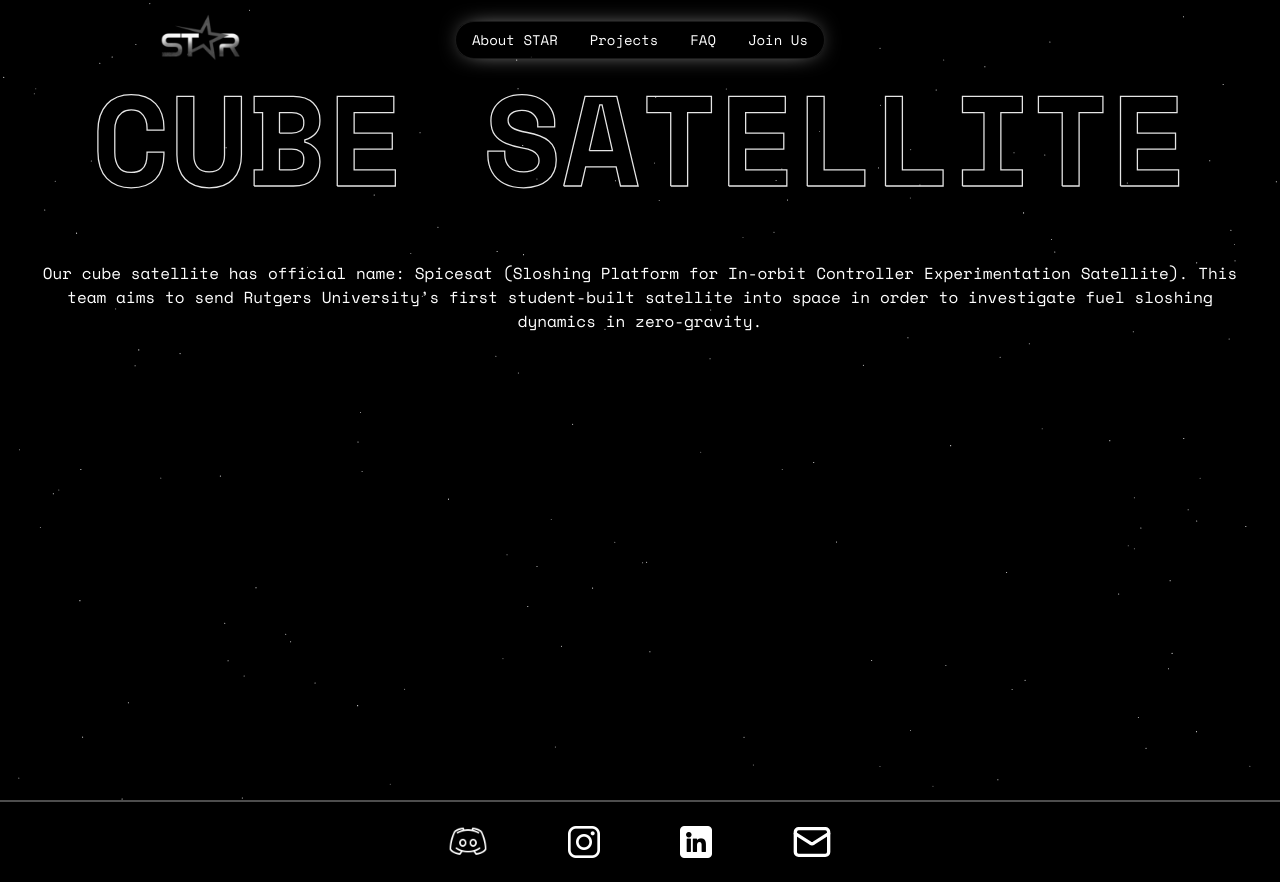
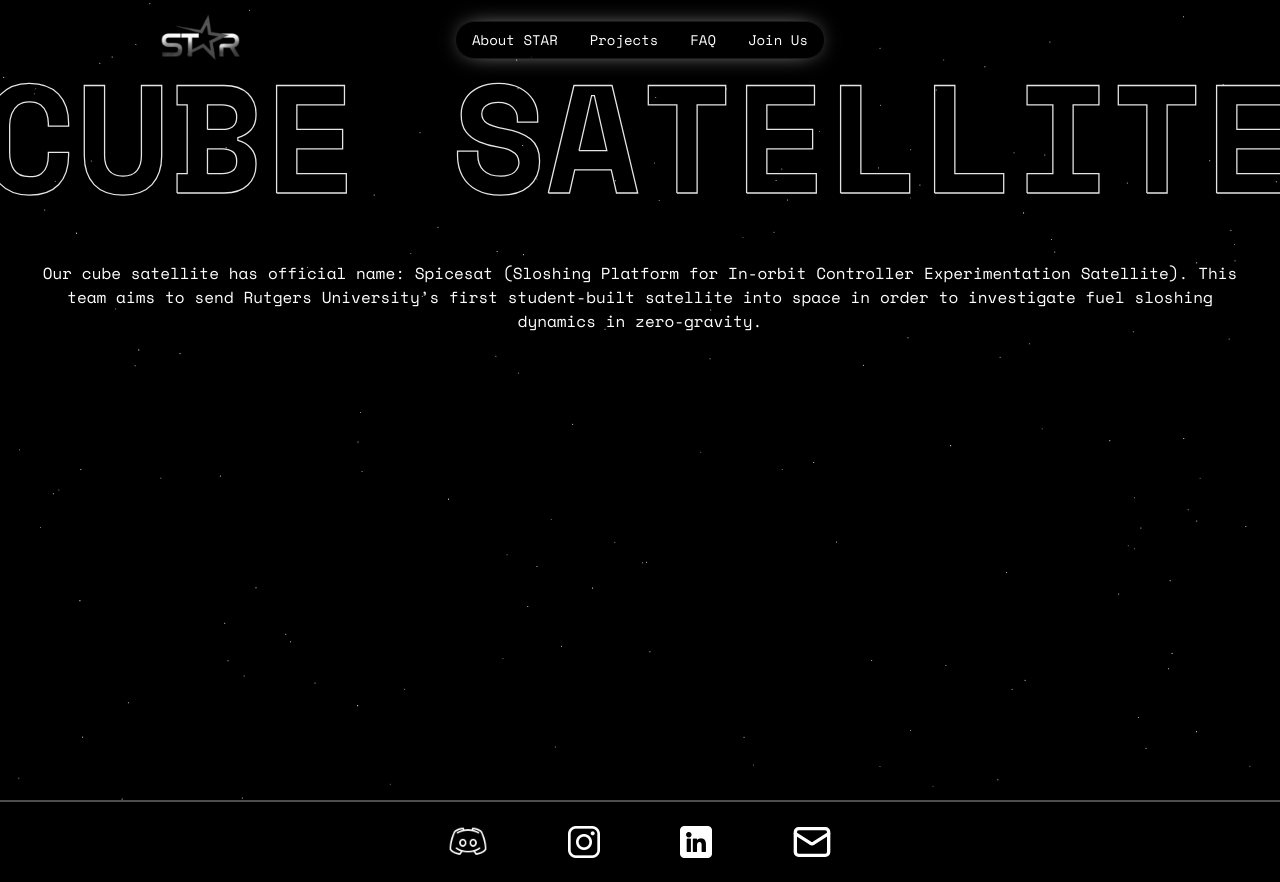
Before and after one commit to ja-zoe/star-website, a React (Vite) app: page /cubesat in a window 1280 px wide. Built offline with nearby package versions, Linux system fonts and the light colour scheme.

Commit message:
Add scroll indicator

```diff
--- a/src/App.css
+++ b/src/App.css
@@ -11,6 +11,8 @@
   --cyan-500: #06b6d4;   /* Adjust the hex value as needed */
   --violet-500: #8b5cf6; /* Adjust the hex value as needed */
   --sky-500: #8b5cf6;
+
+  --breakpoint-base: 56rem;
 
   --animate-shimmer: shimmer 2s linear infinite;
 
--- a/src/components/main-page-sections/AboutStarSection.tsx
+++ b/src/components/main-page-sections/AboutStarSection.tsx
@@ -4,12 +4,19 @@ import { Globe } from "../magicui/globe"
 import StarStat from "../StarStat";
 import SponsorCards from "../SponsorCards";
 import { Wrench, UsersRound, BookCopy } from 'lucide-react';
+import { ChevronDown } from 'lucide-react';
 
 const AboutStarPage = () => {
 
   return (
-    <div id="AboutStarPage" className="w-screen flex flex-col gap-0 justify-center items-center relative pt-20">
-        <TextHoverEffect text="WELCOME"/>
+    <div id="AboutStarPage" className="w-screen flex flex-col gap-4 justify-center items-center relative pt-20">
+
+        <div className="w-full relative flex flex-col items-center">
+            <TextHoverEffect text="WELCOME"/>
+            <a href="#AboutStarPage" className="cursor-default">
+                <ChevronDown className="absolute z-40 -bottom-3 sm:bottom-0 md:bottom-1 base:bottom-4 lg:bottom-6 xl:bottom-8 animate-pulse h-auto"/>
+            </a>
+        </div>
         <div className="relative w-full flex flex-col gap-5 justify-center items-center px-5 text-center z-10">
             <p className="md:px-10">
                 STAR (Space Technology Association of Rutgers) is a student-led chapter of SEDS
--- a/src/components/ui/text-hover-effect.tsx
+++ b/src/components/ui/text-hover-effect.tsx
@@ -82,7 +82,7 @@ export const TextHoverEffect = ({
         textAnchor="middle"
         dominantBaseline="middle"
         strokeWidth="0.3"
-        className={cn("font-[helvetica] font-bold stroke-neutral-200 dark:stroke-neutral-800 fill-transparent text-3xl", isWb && "text-2xl")}
+        className={cn("font-[helvetica] font-bold stroke-neutral-200 dark:stroke-neutral-800 fill-transparent text-4xl", isWb && "text-2xl")}
         style={{ opacity: hovered ? 0.7 : 0 }}
       >
         {text}
@@ -94,7 +94,7 @@ export const TextHoverEffect = ({
         textAnchor="middle"
         dominantBaseline="middle"
         strokeWidth="0.3"
-        className={cn("font-[helvetica] font-bold fill-transparent text-3xl stroke-neutral-200 dark:stroke-neutral-800", isWb && "text-2xl")}
+        className={cn("font-[helvetica] font-bold fill-transparent text-4xl stroke-neutral-200 dark:stroke-neutral-800", isWb && "text-2xl")}
         initial={{ strokeDashoffset: 1000, strokeDasharray: 1000 }}
         animate={{
           strokeDashoffset: 0,
@@ -116,7 +116,7 @@ export const TextHoverEffect = ({
         stroke={`url(#${gradientId})`}
         strokeWidth="0.3"
         mask={`url(#${maskId})`}
-        className={cn("font-[helvetica] font-bold fill-transparent text-3xl", isWb && "text-2xl")}
+        className={cn("font-[helvetica] font-bold fill-transparent text-4xl", isWb && "text-2xl")}
       >
         {text}
       </text>
```
